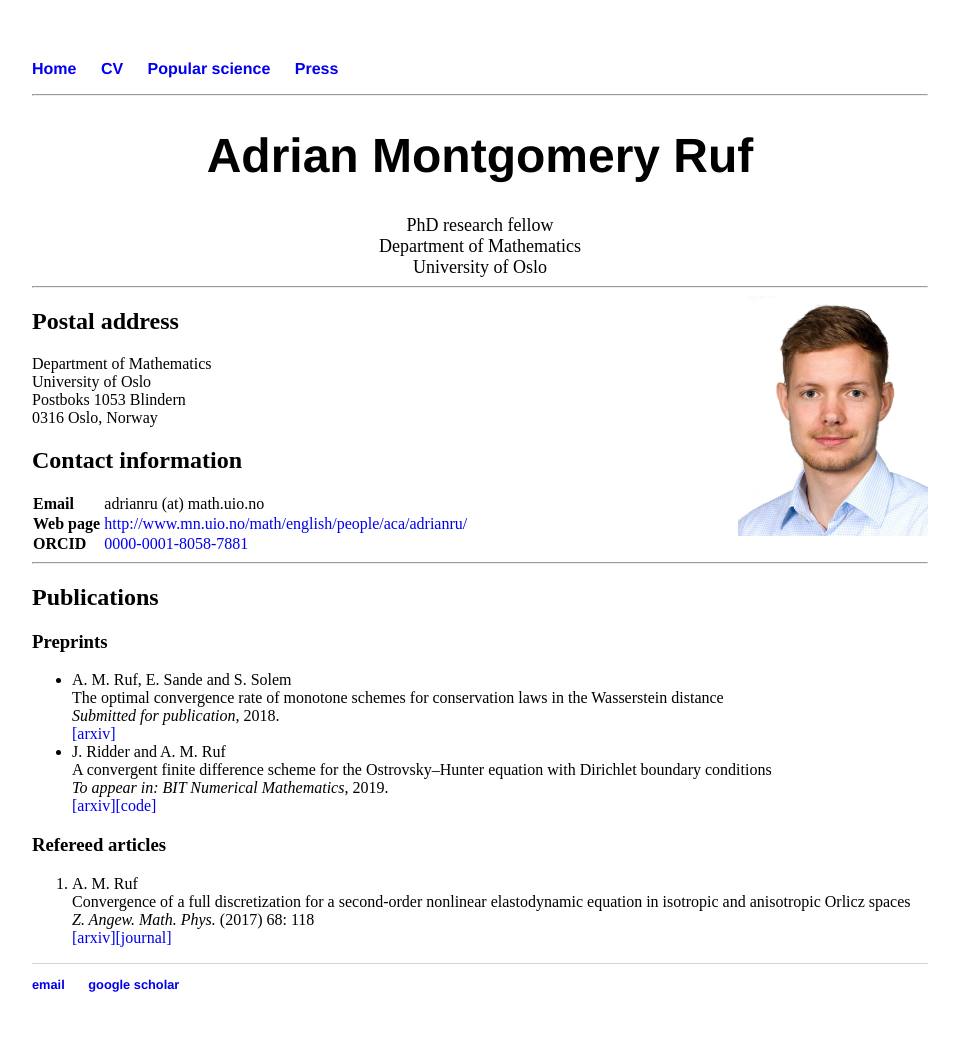
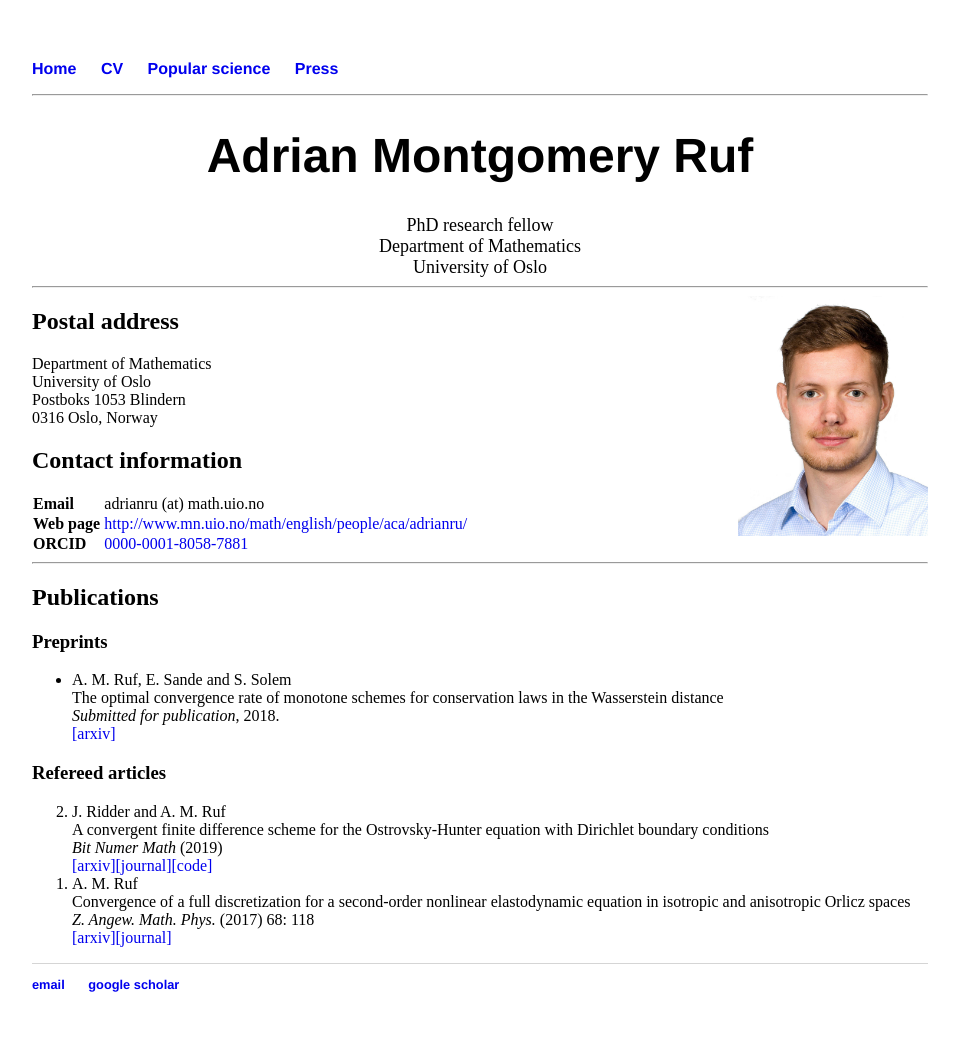
Before and after one commit to adrianmruf/adrianmruf.github.io, a Jekyll site: the page built from index.html, in a window 1280 px wide. Shown: the whole page, without its empty margins (160-1119 px from the left). Built offline with Jekyll 4.4.1, drawn with Linux system fonts in a browser that asks for light colours.

Commit message:
Update index.html

```diff
--- a/index.html
+++ b/index.html
@@ -58,15 +58,15 @@ th {
 		<em>Submitted for publication</em>, 2018.<br>
 		<a href="https://arxiv.org/abs/1808.04661">[arxiv]</a>
 		</li>
-	<li>J. Ridder and A. M. Ruf<br>A convergent finite difference scheme for the Ostrovsky–Hunter equation with Dirichlet boundary conditions<br>
-		<em>To appear in: BIT Numerical Mathematics</em>, 2019.<br>
-		<a href="https://arxiv.org/abs/1805.07255">[arxiv]</a><a href="https://github.com/adrianmruf/adrianmruf.github.io/blob/master/code/OH_with_bc.py">[code]</a>
-		</li>
 	</ul>
 
 	<h3>Refereed articles</h3>
 
 	<ol reversed>
+	<li>J. Ridder and A. M. Ruf<br>A convergent finite difference scheme for the Ostrovsky-Hunter equation with Dirichlet boundary conditions<br>
+		<em>Bit Numer Math</em> (2019)<br>
+		<a href="https://arxiv.org/abs/1805.07255">[arxiv]</a><a href="https://link.springer.com/article/10.1007%2Fs10543-019-00746-7">[journal]</a><a href="https://github.com/adrianmruf/adrianmruf.github.io/blob/master/code/OH_with_bc.py">[code]</a>
+		</li>
 	<li>A. M. Ruf<br>Convergence of a full discretization for a second-order nonlinear elastodynamic equation in isotropic and anisotropic Orlicz spaces<br>
 		<em>Z. Angew. Math. Phys.</em> (2017) 68: 118<br><a href="https://arxiv.org/abs/1804.03612">[arxiv]</a><a href="https://link.springer.com/article/10.1007%2Fs00033-017-0863-z">[journal]</a></li>
 	</ol>
```
